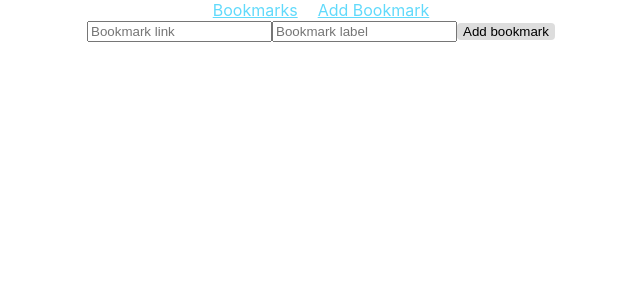
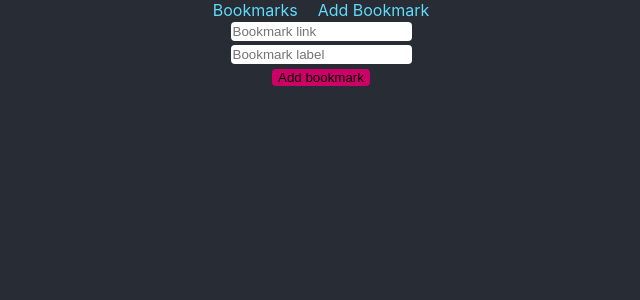
Before and after one commit to AdamsChristopher/redux-bookmarks, a React (Create React App) app: page /add-bookmark in a window 1280 px wide. Shown: the top 300 px of the page, without its empty margins (319-959 px from the left). Built offline with nearby package versions, Linux system fonts and the light colour scheme.

Commit message:
Commit pour pouvoir puller dev

```diff
--- a/src/App.css
+++ b/src/App.css
@@ -1,20 +1,42 @@
 .App {
   text-align: center;
-  /* background: #282c34;
-  height: 100vh; */
+  background: #282c34;
+  height: 100vh;
 }
 
 li {
   list-style-type: none;
+  text-align: left;
+  margin-top: 4px;
+}
+
+input {
+  border: none;
+  border-radius: 4px;
+  padding: 2px;
+  margin: 2px;
 }
 
 button {
   border: none;
-  background: #dddddd;
+  background: #cd0067;
   border-radius: 4px;
+}
+
+button:hover{
+  -webkit-transition-duration: 0.4s;
+  transition-duration: 0.4s;
+  background: #e29abe;
 }
 
 a {
   color: #61dafb;
   padding: 10px;
+  text-decoration: none;
 }
+
+a:hover {
+  -webkit-transition-duration: 0.4s;
+  transition-duration: 0.4s;
+  color: #699dac;
+}
--- a/src/containers/BookmarkForm.js
+++ b/src/containers/BookmarkForm.js
@@ -38,6 +38,7 @@ class BookmarkForm extends Component {
           placeholder="Bookmark link"
           onChange={this.handleChange}
         />
+        <br />
         <input
           type="text"
           name="label"
@@ -45,6 +46,7 @@ class BookmarkForm extends Component {
           placeholder="Bookmark label"
           onChange={this.handleChange}
         />
+        <br />
         <button
           type="submit"
         >
```
